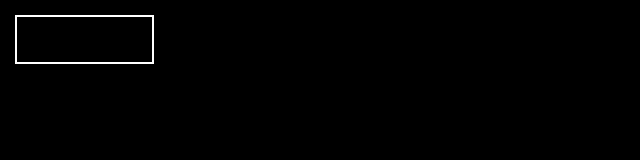
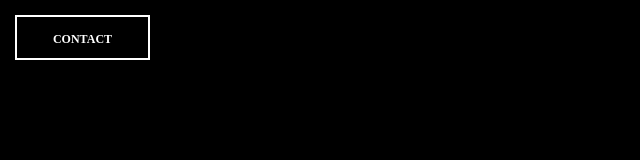
Before and after one commit to egomezsalasva/apollo30, a React (Create React App) app: page / in a window 1280 px wide. Shown: the top 160 px of the page, without its empty margins (0-640 px from the left). Built offline with nearby package versions, Linux system fonts and the light colour scheme.

Commit message:
Normalize CSS & Text in Contact Button

```diff
--- a/src/components/globals/ContactButton.js
+++ b/src/components/globals/ContactButton.js
@@ -1,14 +1,19 @@
+//IMPORTS
 import React from 'react'
 import styled from 'styled-components'
 
-const Rectangle = styled.div`
+
+
+//STYLES
+/*const Rectangle = styled.div`
     position: absolute;
     top: 30px;
     left: 0;
     width: 150px;
     height: 45px;
     background: white;
-`
+`*/
+
 const RectangleV2 = styled.div`
     position: absolute;
     top: 15px;
@@ -17,13 +22,23 @@ const RectangleV2 = styled.div`
     height: 45px;
     border: white solid 2px;
 `
+const ContactText = styled.h3`
+    font-family: 'PressStart2P-Regular';
+    font-size: 12px;
+    color: #FFFFFF;
+    text-align: center;
+    text-transform: uppercase;
+    line-height: 45px;
+`
 
 
+
+//MAIN COMPONENT
 function ContactButton() {
   return (
     <>
       <RectangleV2>
-
+        <ContactText>Contact</ContactText>
       </RectangleV2>
     </>
   )
--- a/src/index.css
+++ b/src/index.css
@@ -1,3 +1,9 @@
+*{
+  margin: 0;
+  padding: 0;
+  box-sizing: border-box;
+}
+
 body {
   margin: 0;
   font-family: -apple-system, BlinkMacSystemFont, 'Segoe UI', 'Roboto', 'Oxygen',
```
